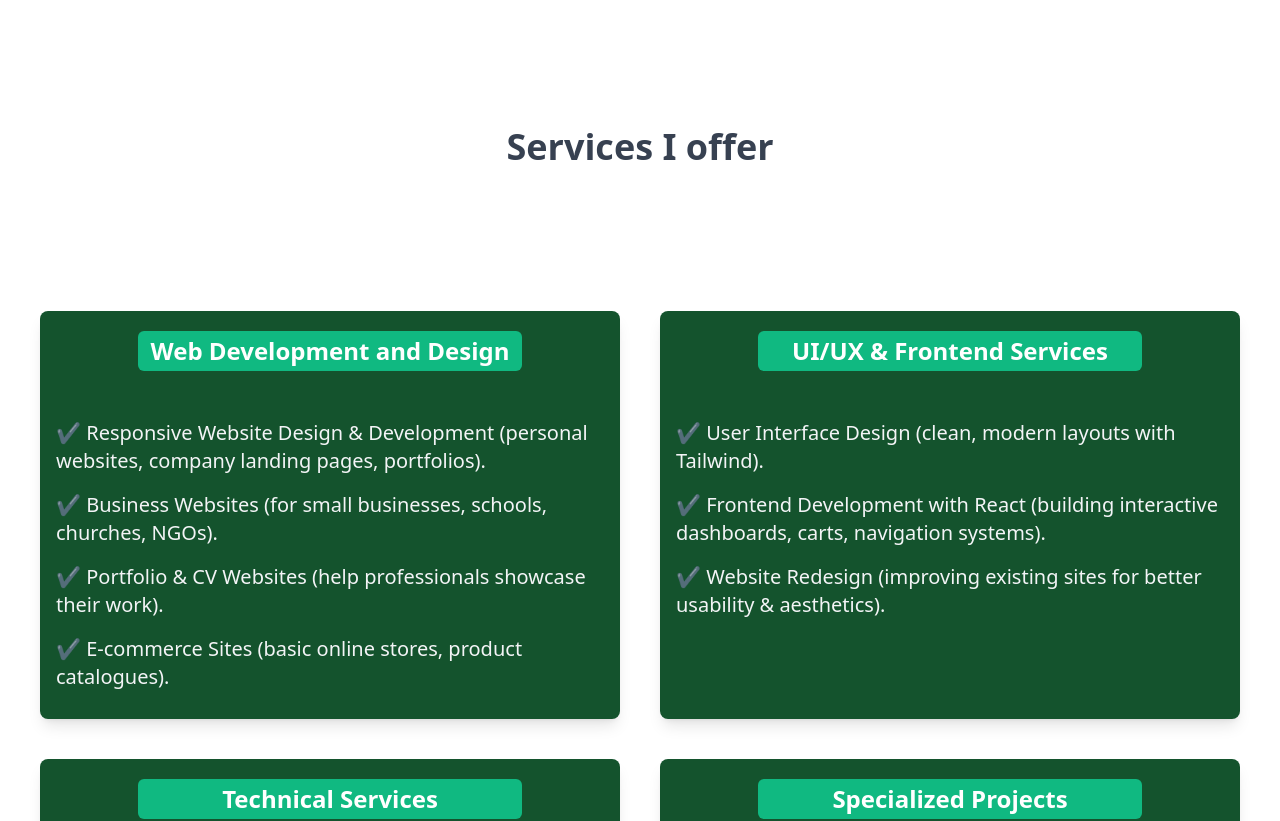
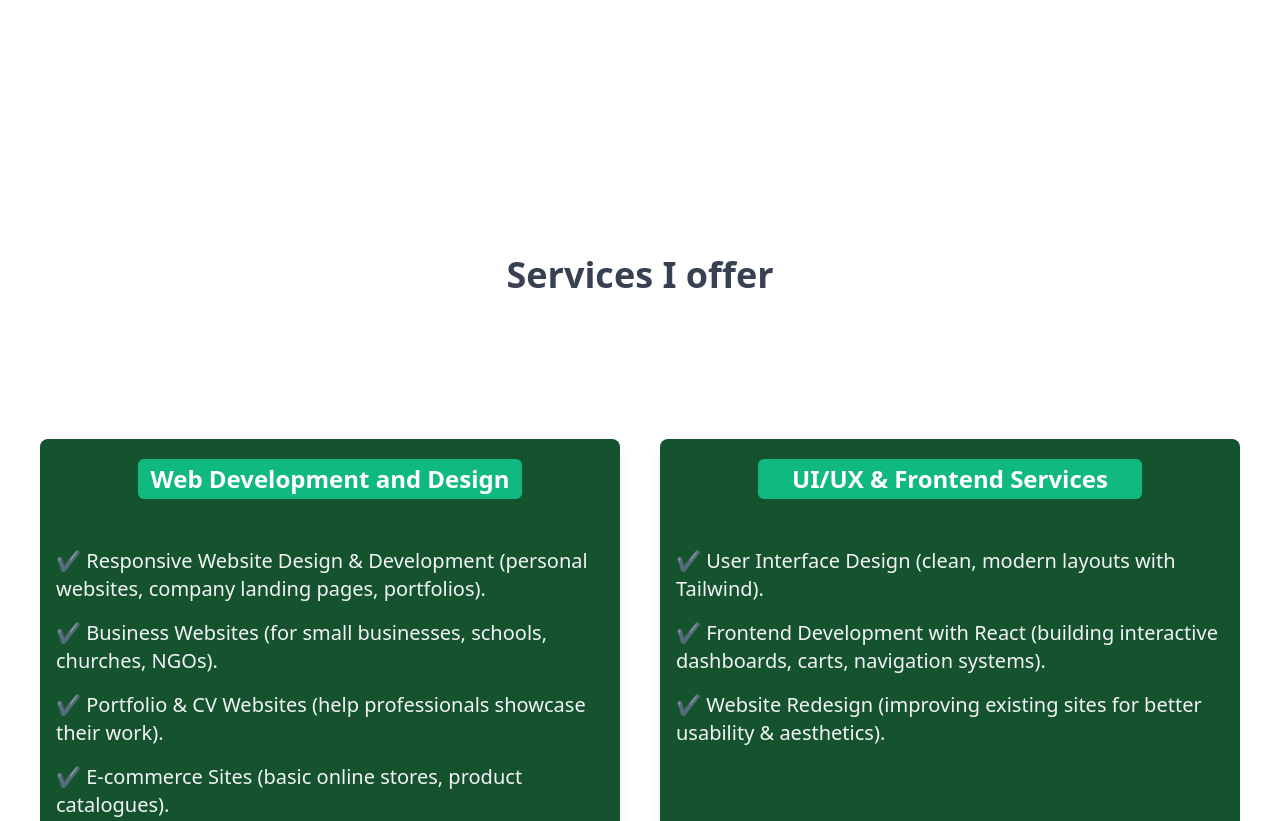
Before and after one commit to Ebus042/NEA-DEV-Portfolio, a React (Vite) app: page / in a window 1280 px wide. Shown: the part 1520-2341 px from the top of the page. Built offline with nearby package versions, Linux system fonts and the light colour scheme.

Commit message:
hide overflow

```diff
--- a/src/components/Services.jsx
+++ b/src/components/Services.jsx
@@ -34,7 +34,7 @@
 
 const Services = () => {
   return (
-    <section className="my-44">
+    <section className="my-44 overflow-hidden">
       <div>
         <h3 className="text-center font-bold my-32 text-2xl text-gray-700 lg:text-4xl">
           Services I offer
@@ -44,7 +44,7 @@
           initial="hidden"
           whileInView="visible"
           viewport={{ once: true, amount: 0.3 }}
-          className="grid grid-cols-1 py-4 gap-5 lg:gap-10 mx-10 md:grid md:grid-cols-2 xl:grid-cols-2 2xl:grid-cols-3
+          className="grid grid-cols-1 overflow-hidden py-4 gap-5 lg:gap-10 mx-10 md:grid md:grid-cols-2 xl:grid-cols-2 2xl:grid-cols-3
 
           "
         >
```
